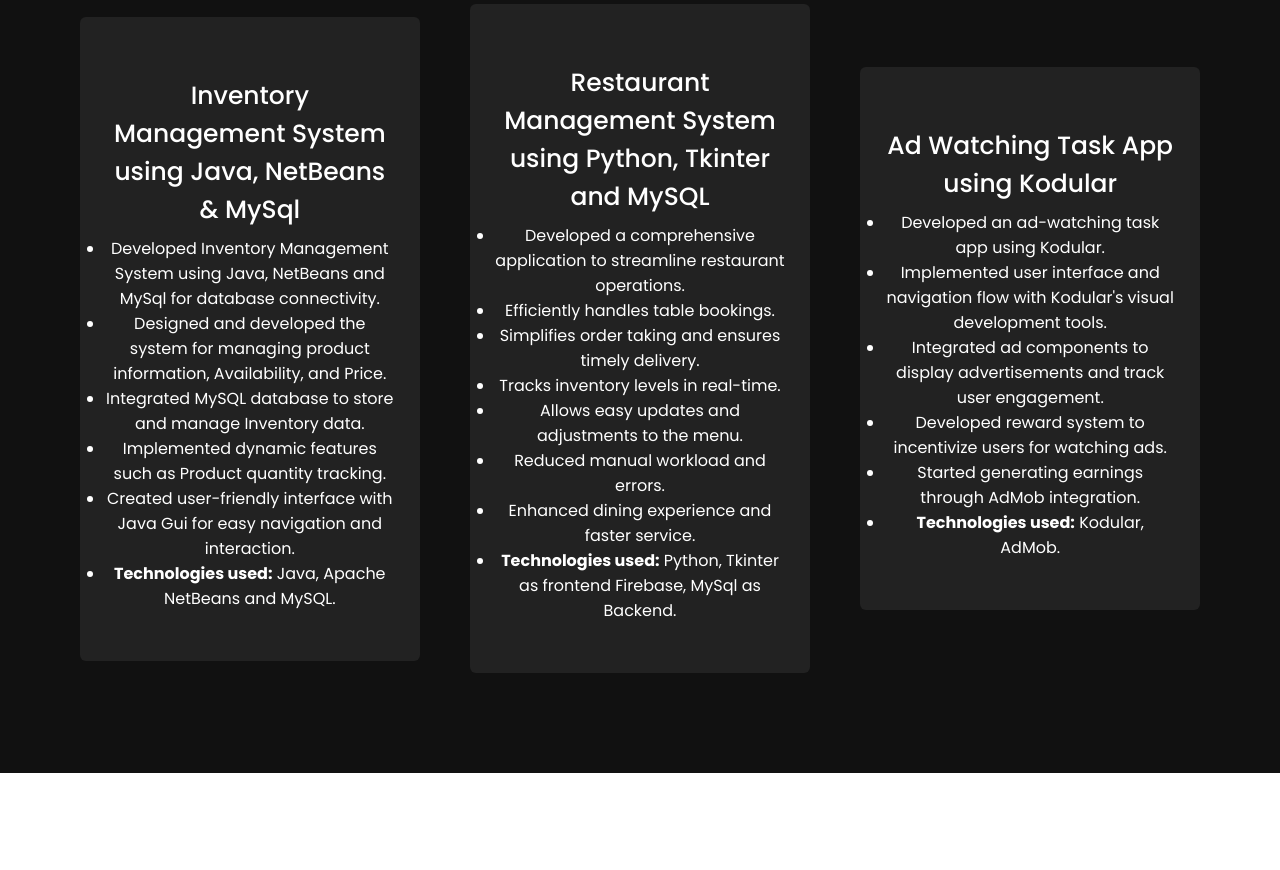
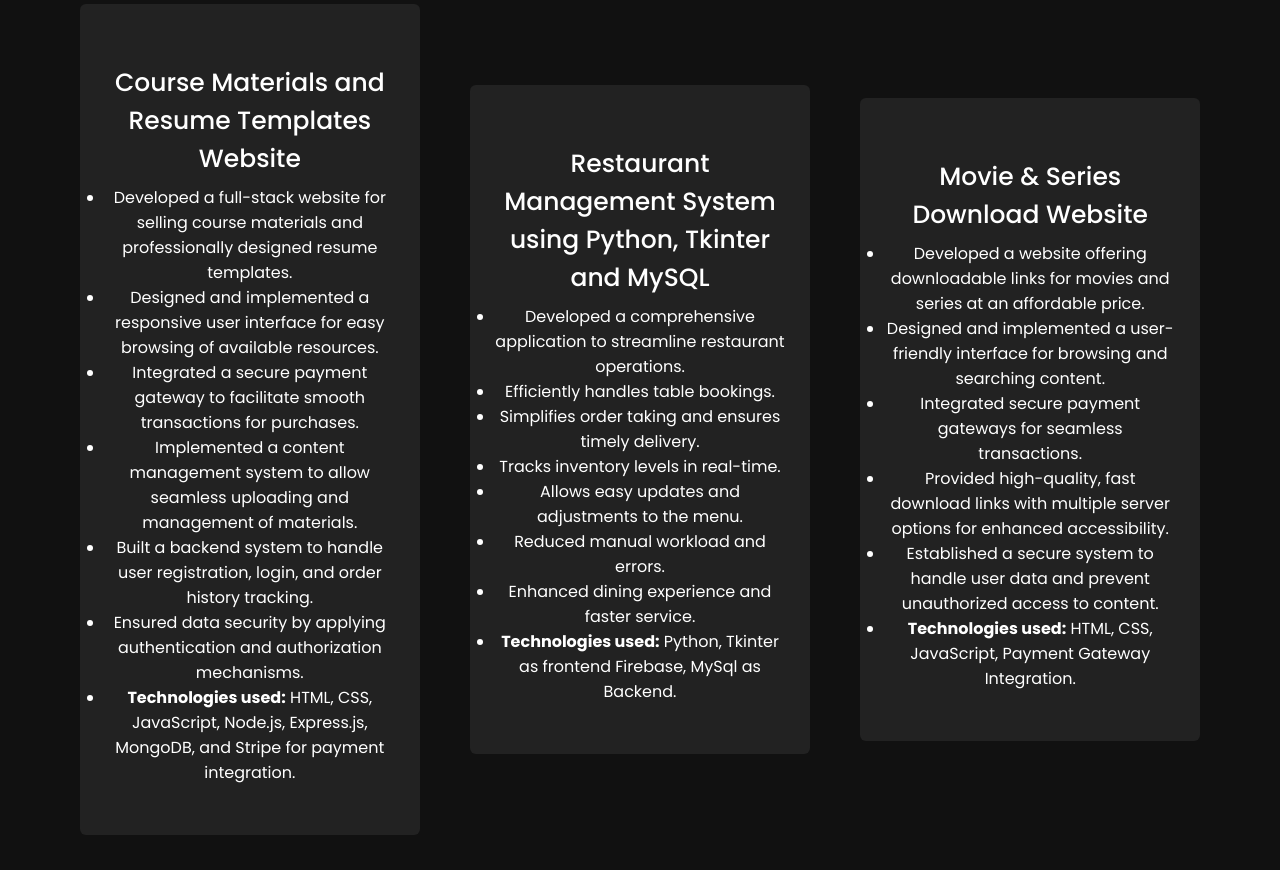
Before and after one commit to harishy0406/HarishPortfolio, a plain HTML site: page index.html in a window 1280 px wide. Shown: the part 1880-2750 px from the top of the page. Drawn offline with nearby package versions, Linux system fonts and the light colour scheme.

Commit message:
Update index.html

```diff
--- a/index.html
+++ b/index.html
@@ -15,7 +15,6 @@
 		<link rel = "stylesheet" href = "https://cdnjs.cloudflare.com/ajax/libs/OwlCarousel2/2.3.4/assets/owl.carousel.min.css"/>
 		<link rel = "stylesheet" href = "style.css">
 		<title>Harish Portfolio Website</title>
-
 	</head>
 	<body>
 		<div class = "scroll-up-btn">
@@ -103,18 +102,20 @@
 				<div class = "proj-content">
 					<div class = "card">
 						<div class = "box">
-							<div class = "text"> Inventory Management System using Java, NetBeans & MySql</div>
-							<p>
-							<ul>
-								<li>Developed Inventory Management System using Java, NetBeans and MySql for database connectivity.</li>
-								<li>Designed and developed the system for managing product information, Availability, and Price.</li>
-								<li>Integrated MySQL database to store and manage Inventory data.</li>
-								<li>Implemented dynamic features such as Product quantity tracking.</li>
-								<li>Created user-friendly interface with Java Gui for easy navigation and interaction.</li>
-								<li> <b>Technologies used:</b> Java, Apache NetBeans and MySQL.</li>
-							</ul>
-							</p>
+							<div class="text">Course Materials and Resume Templates Website</div>
+								<p>
+									<ul>
+										<li>Developed a full-stack website for selling course materials and professionally designed resume templates.</li>
+										<li>Designed and implemented a responsive user interface for easy browsing of available resources.</li>
+										<li>Integrated a secure payment gateway to facilitate smooth transactions for purchases.</li>
+										<li>Implemented a content management system to allow seamless uploading and management of materials.</li>
+										<li>Built a backend system to handle user registration, login, and order history tracking.</li>
+										<li>Ensured data security by applying authentication and authorization mechanisms.</li>
+										<li><b>Technologies used:</b> HTML, CSS, JavaScript, Node.js, Express.js, MongoDB, and Stripe for payment integration.</li>
+									</ul>
+								</p>
 						</div>
+
 					</div>
 					<div class = "card">
 						<div class = "box">
@@ -135,18 +136,18 @@
 					</div>
 					<div class = "card">
 						<div class = "box">
+							<div class="text">Movie & Series Download Website</div>
+								<p>
+									<ul>
+										<li>Developed a website offering downloadable links for movies and series at an affordable price.</li>
+										<li>Designed and implemented a user-friendly interface for browsing and searching content.</li>
+										<li>Integrated secure payment gateways for seamless transactions.</li>
+										<li>Provided high-quality, fast download links with multiple server options for enhanced accessibility.</li>
+										<li>Established a secure system to handle user data and prevent unauthorized access to content.</li>
+										<li><b>Technologies used:</b> HTML, CSS, JavaScript, Payment Gateway Integration.</li>
+									</ul>
+								</p>
 
-							<div class = "text">Ad Watching Task App using Kodular</div>
-							<p><ul>
-								<li>Developed an ad-watching task app using Kodular.</li>
-								<li>Implemented user interface and navigation flow with Kodular's visual development tools.</li>
-								<li>Integrated ad components to display advertisements and track user engagement.</li>
-								<li>Developed reward system to incentivize users for watching ads.</li>
-								<li>Started generating earnings through AdMob integration.</li>
-								<li><b>Technologies used:</b> Kodular, AdMob.</li>
-							</ul>
-							</p>
-						</div>
 					</div>
 				</div>
 				</div>
@@ -161,7 +162,7 @@
 					<div class = "column left">
 						<div class = "text"> My Technical Skills: </div>
 						<p>
-							<li><b>Web technologies:</b> HTML, CSS, JavaScript, React(Basics).</li>
+							<li><b>Web technologies:</b> HTML, CSS, JavaScript, React, Node JS, MongoDB.</li>
 							<li><b>Programming Languages: </b> C, C++, Python, Java, Kotlin.</li>
 							<li><b>Database:</b> MySQL, Firebase. </li>
 							<li><b>Frame works:</b> Django, Junit.</li>
@@ -205,7 +206,7 @@
 						<div class = "box">
 
 							<div class = "text">Apr 2020 - Jun 2021  <br> Intermediate  <br> Kendriya Vidhalaya N0. 4, Pathankot, Punjab </div>
-							<p>GPA - 90%</p>
+							<p>GPA - 92%</p>
 						</div>
 					</div>
 					<div class = "card">
```
